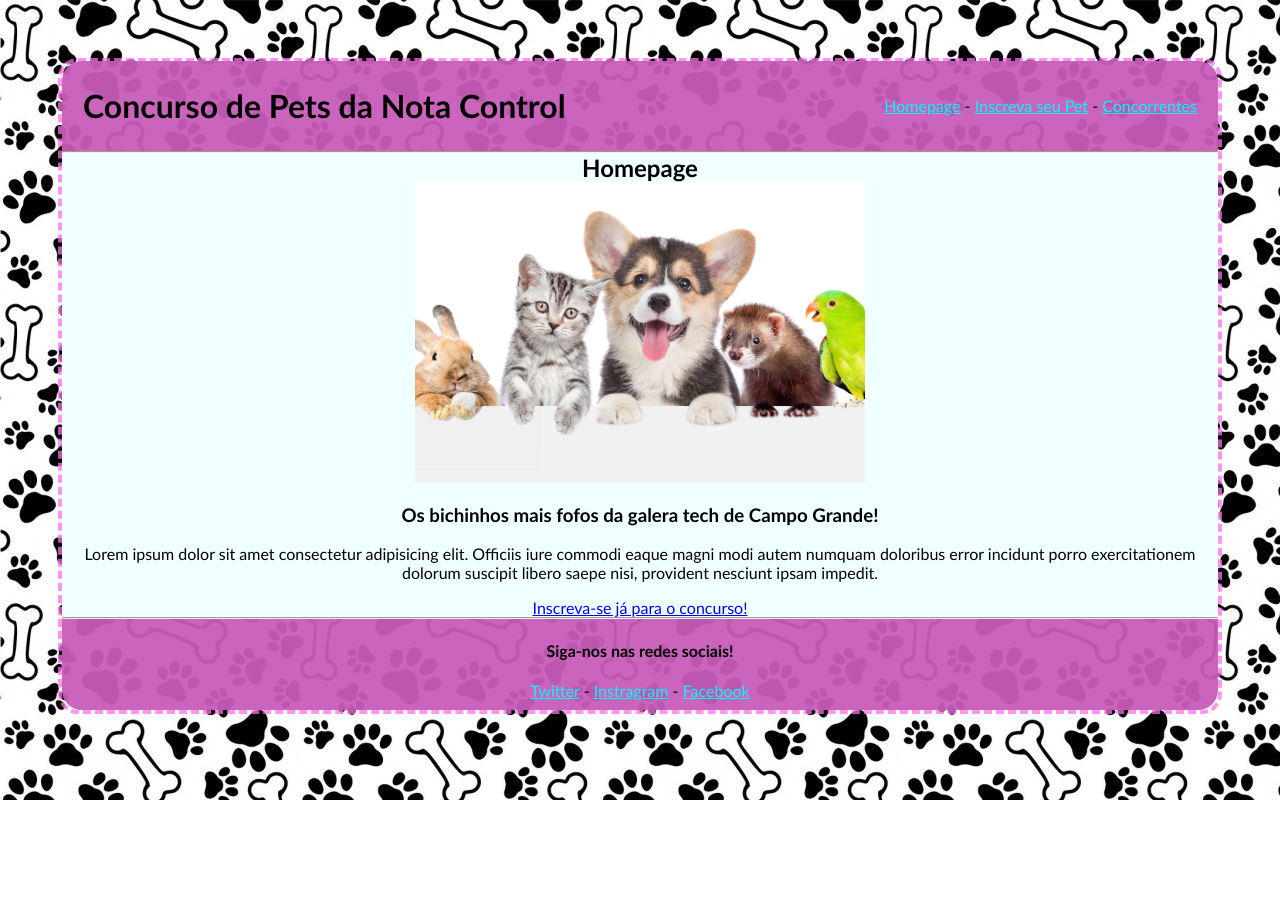
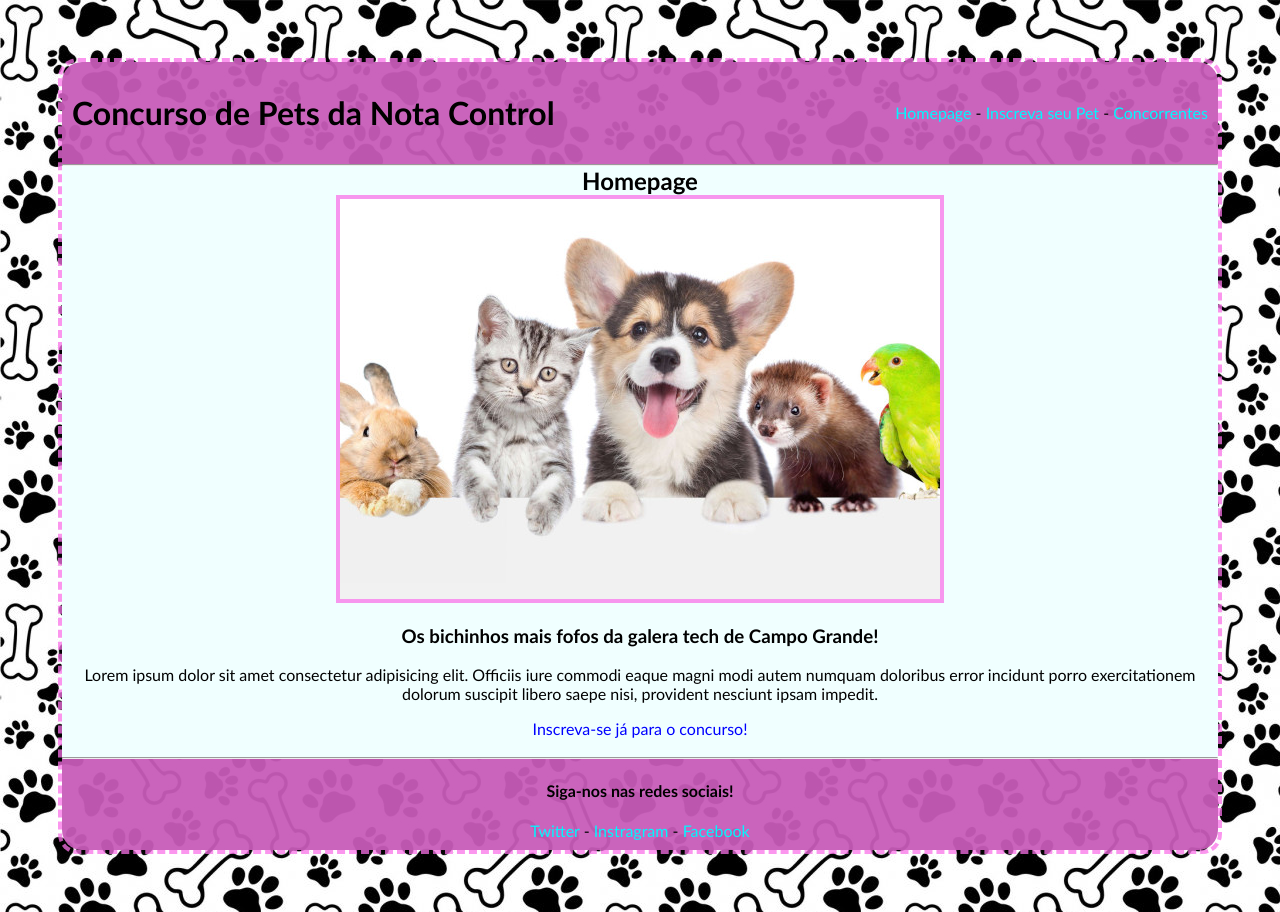
Before and after one commit to diogofelismino/da, a plain HTML site: page index.html in a window 1280 px wide. Before the commit the page ends 800 px from the top, so only its background shows below. Drawn offline with Linux system fonts and the light colour scheme.

Commit message:
Usando flex e arrumando imagem

```diff
--- a/index.html
+++ b/index.html
@@ -28,10 +28,10 @@
             </nav>
 
 
-            <hr>
+
         </header>
 
-
+        <hr>
 
 
 
@@ -42,8 +42,10 @@
                 <h2 style="margin: 0px;">Homepage</h2>
 
                 <picture>
-                    <source media="(max-width:600px )" srcset="assets/banner.jpg" width="200px" heigth="150">
-                    <img src="assets/banner.jpg" width="450px" height="300px" alt="Banner com foto de pets">
+
+                    <source media="(max-width:1000px )" srcset="assets/bannerMenor.jpg" >
+
+                    <img  src="assets/bannerMaior.jpg"  alt="Banner com foto de pets">
                 </picture>
 
 
@@ -61,6 +63,7 @@
                 <a href="paginas/cadastro.html" class="Aa">Inscreva-se já para o concurso!</a>
 
             </article>
+            <br>
         </section>
 
         <footer style="text-align: center;" class="pe" >
--- a/style.css
+++ b/style.css
@@ -1,8 +1,8 @@
 .cabeca{
 
-    margin-top: -17px;
+    margin:auto;
     background-color:hsla(308, 49%, 57%, 0.945);
-    position: relative;
+    display: flex;
     border-top-left-radius: 20px;
     border-top-right-radius: 20px;
 
@@ -12,7 +12,7 @@
 
 .pe{
 
-
+    margin: auto;
     background-color: hsla(308, 49%, 57%, 0.945);
     text-align: center;
     border-bottom-left-radius: 20px;
@@ -22,21 +22,24 @@
 
 }
 
+
+
 .h1Cabeca{
+
+    display: inline-block;
+    width: 50%;
     text-align: start;
-    position: relative;
-
-    top: 25px;
-    left: 5px;
-    margin: 16px;
-
-    display: flex;
-
+    padding: 10px;
 
 }
 
-.h1Cabeca li{
-    padding: 5px 10px;
+.navCabeca{
+    width: 50%;
+    padding: 10px;
+    margin: auto;
+    text-align: end;
+    display: inline-block;
+
 }
 
 
@@ -45,23 +48,12 @@
 
 }
 
-.navCabeca{
-    text-align: end;
-    position: relative;
-    top: -20px;
-    right: 5px;
 
-    display: flexbox;
-    margin: 16px;
 
-}
-
-.navCabeca li{
-    padding: 5px 10px;
-}
 
 a{
     color: rgb(0, 247, 255);
+    text-decoration: none;
 }
 .Aa{
     color: blue;
@@ -70,6 +62,7 @@ a{
 
 hr{
     margin: 0px;
+    color: hsla(308, 49%, 57%);
 }
 
 
@@ -92,6 +85,8 @@ body{
     font-family: 'Trebuchet MS', 'Lucida Sans Unicode', 'Lucida Grande', 'Lucida Sans', Arial, sans-serif;
     border-radius: 20px;
 
+}
 
-
+img{
+    border: 4px solid #fa72e8bd;
 }
```
Also changed, not shown: paginas/cadastro.html (+3 -2 lines), paginas/concorrentes.html (+3 -3 lines), assets/bannerMaior.jpg (added), assets/bannerMenor.jpg (added).
